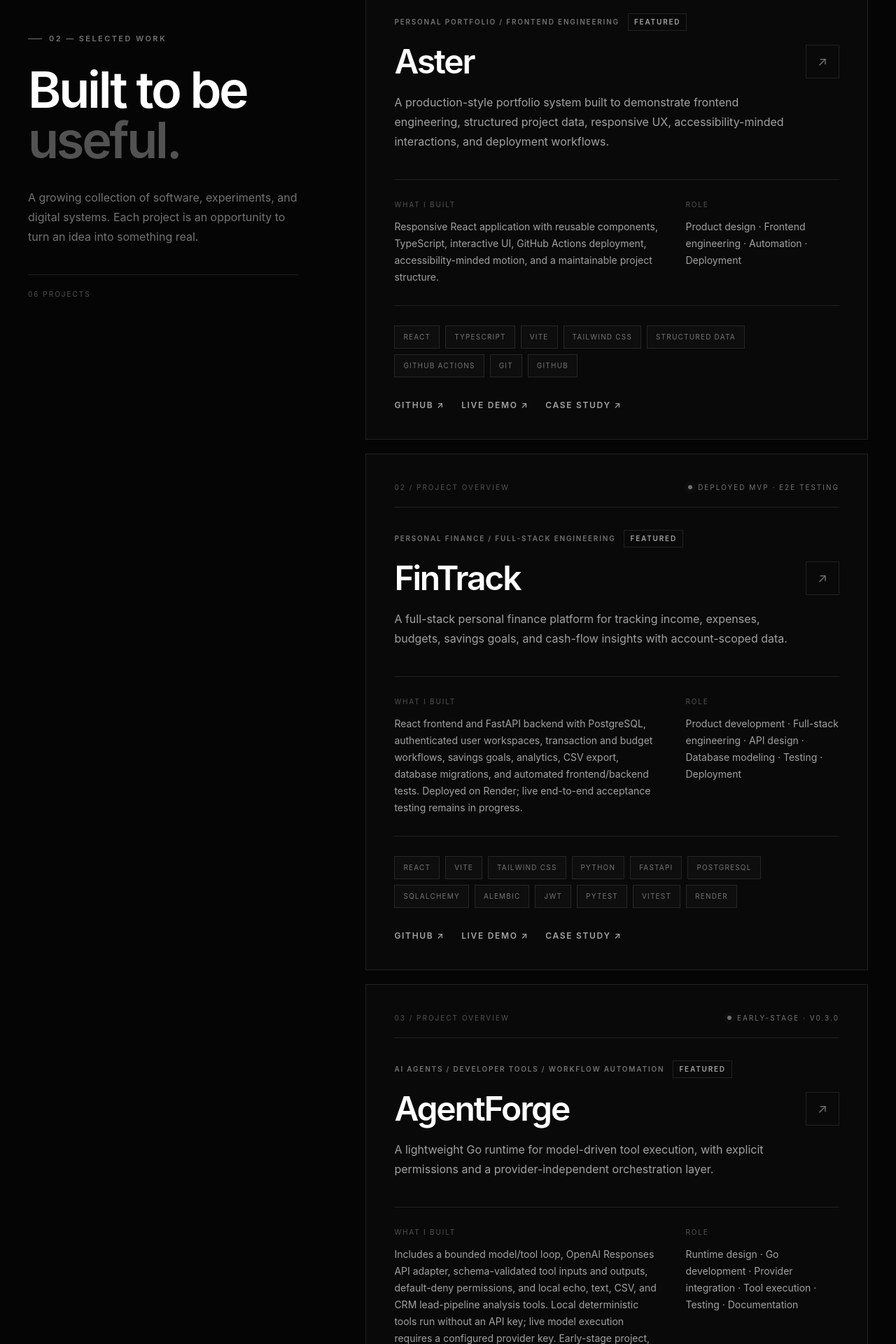
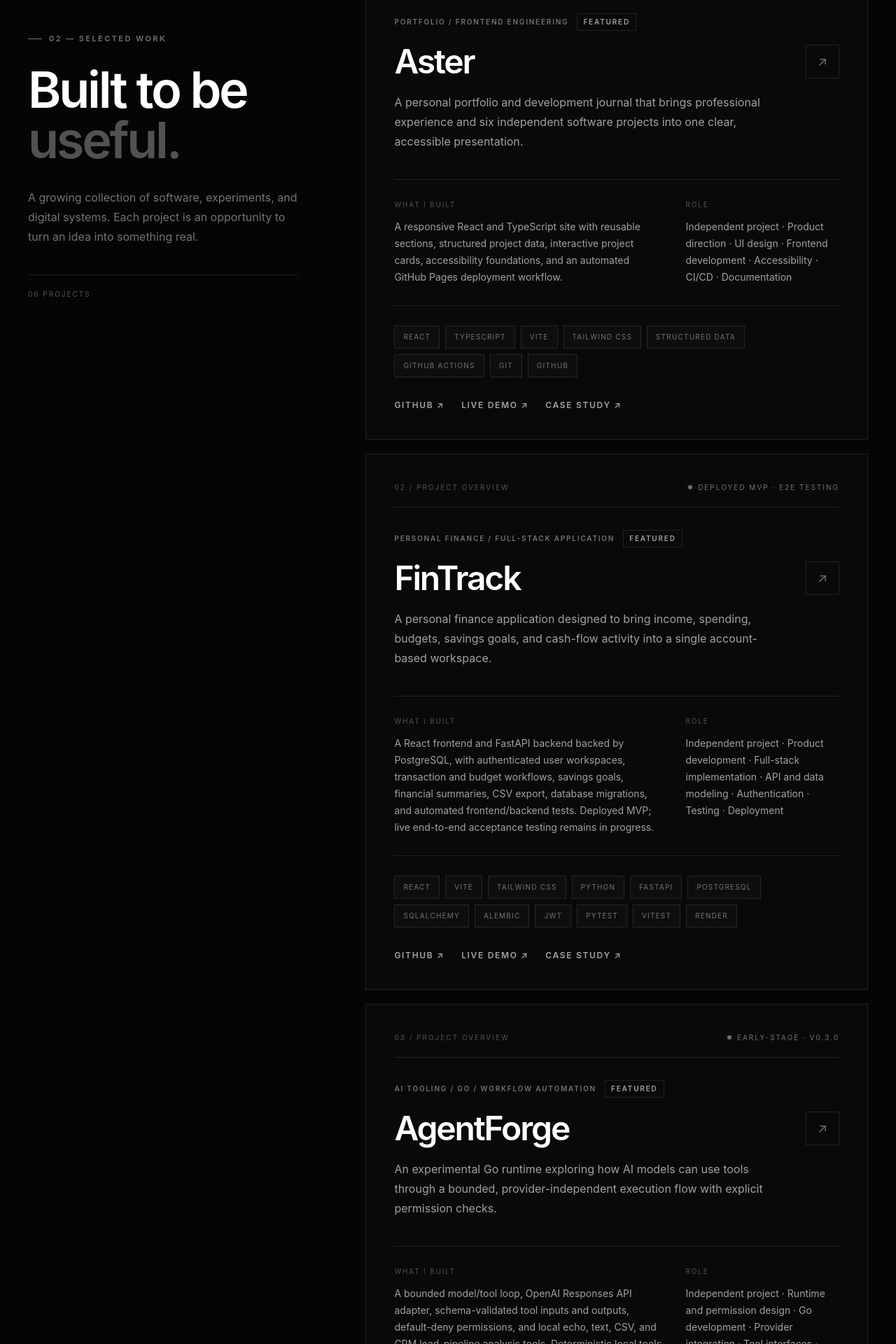
Before and after one commit to matteojose3112-bit/aster, a React (Vite) app in the folder portfolio/: page / in a window 1280 px wide. Shown: the part 5160-7080 px from the top of the page at 70% size. Built offline with nearby package versions, Linux system fonts and the light colour scheme.

Commit message:
Polish descriptions and contribution summaries for six project cards

```diff
--- a/portfolio/src/data/projects.ts
+++ b/portfolio/src/data/projects.ts
@@ -15,12 +15,12 @@ export type Project = {
 export const projects: Project[] = [
   {
     title: "Aster",
-    category: "Personal Portfolio / Frontend Engineering",
+    category: "Portfolio / Frontend Engineering",
     description:
-      "A production-style portfolio system built to demonstrate frontend engineering, structured project data, responsive UX, accessibility-minded interactions, and deployment workflows.",
+      "A personal portfolio and development journal that brings professional experience and six independent software projects into one clear, accessible presentation.",
     outcome:
-      "Responsive React application with reusable components, TypeScript, interactive UI, GitHub Actions deployment, accessibility-minded motion, and a maintainable project structure.",
-    role: "Product design · Frontend engineering · Automation · Deployment",
+      "A responsive React and TypeScript site with reusable sections, structured project data, interactive project cards, accessibility foundations, and an automated GitHub Pages deployment workflow.",
+    role: "Independent project · Product direction · UI design · Frontend development · Accessibility · CI/CD · Documentation",
     technologies: ["React", "TypeScript", "Vite", "Tailwind CSS", "Structured Data", "GitHub Actions", "Git", "GitHub"],
     status: "Complete · Maintenance",
     featured: true,
@@ -30,12 +30,12 @@ export const projects: Project[] = [
   },
   {
     title: "FinTrack",
-    category: "Personal Finance / Full-Stack Engineering",
+    category: "Personal Finance / Full-Stack Application",
     description:
-      "A full-stack personal finance platform for tracking income, expenses, budgets, savings goals, and cash-flow insights with account-scoped data.",
+      "A personal finance application designed to bring income, spending, budgets, savings goals, and cash-flow activity into a single account-based workspace.",
     outcome:
-      "React frontend and FastAPI backend with PostgreSQL, authenticated user workspaces, transaction and budget workflows, savings goals, analytics, CSV export, database migrations, and automated frontend/backend tests. Deployed on Render; live end-to-end acceptance testing remains in progress.",
-    role: "Product development · Full-stack engineering · API design · Database modeling · Testing · Deployment",
+      "A React frontend and FastAPI backend backed by PostgreSQL, with authenticated user workspaces, transaction and budget workflows, savings goals, financial summaries, CSV export, database migrations, and automated frontend/backend tests. Deployed MVP; live end-to-end acceptance testing remains in progress.",
+    role: "Independent project · Product development · Full-stack implementation · API and data modeling · Authentication · Testing · Deployment",
     technologies: ["React", "Vite", "Tailwind CSS", "Python", "FastAPI", "PostgreSQL", "SQLAlchemy", "Alembic", "JWT", "pytest", "Vitest", "Render"],
     status: "Deployed MVP · E2E testing",
     featured: true,
@@ -45,12 +45,12 @@ export const projects: Project[] = [
   },
   {
     title: "AgentForge",
-    category: "AI Agents / Developer Tools / Workflow Automation",
+    category: "AI Tooling / Go / Workflow Automation",
     description:
-      "A lightweight Go runtime for model-driven tool execution, with explicit permissions and a provider-independent orchestration layer.",
+      "An experimental Go runtime exploring how AI models can use tools through a bounded, provider-independent execution flow with explicit permission checks.",
     outcome:
-      "Includes a bounded model/tool loop, OpenAI Responses API adapter, schema-validated tool inputs and outputs, default-deny permissions, and local echo, text, CSV, and CRM lead-pipeline analysis tools. Local deterministic tools run without an API key; live model execution requires a configured provider key. Early-stage project, not production-ready.",
-    role: "Runtime design · Go development · Provider integration · Tool execution · Testing · Documentation",
+      "A bounded model/tool loop, OpenAI Responses API adapter, schema-validated tool inputs and outputs, default-deny permissions, and local echo, text, CSV, and CRM lead-pipeline analysis tools. Deterministic local tools work without an API key; model-backed execution requires a configured provider key. Early-stage project, not production-ready.",
+    role: "Independent project · Runtime and permission design · Go development · Provider integration · Tool interfaces · Testing · Documentation",
     technologies: ["Go", "OpenAI Responses API", "net/http", "JSON Schema subset", "CLI", "GitHub Actions"],
     status: "Early-stage · v0.3.0",
     featured: true,
@@ -59,12 +59,12 @@ export const projects: Project[] = [
   },
   {
     title: "Solution Studio",
-    category: "Business Solutions / Full-Stack Engineering",
+    category: "Business Tools / Full-Stack Application",
     description:
-      "A modular business-solutions workshop combining research briefs, document extraction, data processing, controlled text automation, and static website starter generation.",
+      "A modular business-solutions workspace that brings practical research, document handling, data processing, text automation, and website-starter tasks together in one interface.",
     outcome:
-      "Five functional studios delivered through a FastAPI backend and lightweight JavaScript frontend, with 58 passing backend tests recorded, GitHub Actions checks, and a public Render deployment. Production smoke tests passed for Research, Automation, and Development; live browser file-picker QA for Data and Documents remains outstanding.",
-    role: "Product development · Full-stack engineering · API design · Workflow design · Testing · Deployment · Documentation",
+      "Five focused studios delivered through a FastAPI backend and lightweight JavaScript frontend. The project records 58 passing backend tests, GitHub Actions checks, and a public Render deployment. Production smoke tests passed for Research, Automation, and Development; live browser file-picker QA for Data and Documents remains outstanding.",
+    role: "Independent project · Product and workflow design · Full-stack development · API implementation · Testing · Deployment · Documentation",
     technologies: ["Python", "FastAPI", "JavaScript", "HTML", "CSS", "pytest", "GitHub Actions", "Render"],
     status: "Deployed MVP · QA follow-up",
     featured: true,
@@ -74,12 +74,12 @@ export const projects: Project[] = [
   },
   {
     title: "OpsFlow",
-    category: "Operations / RevOps / Business Intelligence",
+    category: "Business Operations / RevOps",
     description:
-      "A functional operations dashboard for turning structured business data into operational visibility, performance indicators, and actionable priorities.",
+      "An operations dashboard for teams that need a practical view of tasks, exceptions, account health, and performance against operating targets.",
     outcome:
       "Interactive task and exception workflows, overdue detection, KPI target comparisons, account-health views, search and status filters, plus Supabase authentication and shared task/exception storage.",
-    role: "Product development · Frontend engineering · Operations workflows · Data modeling",
+    role: "Independent project · Operations workflow design · Product development · Frontend engineering · Data modeling · Supabase integration",
     technologies: ["React", "TypeScript", "Vite", "Supabase", "PostgreSQL", "GitHub Actions", "GitHub Pages"],
     status: "Live MVP",
     featured: true,
@@ -88,12 +88,12 @@ export const projects: Project[] = [
   },
   {
     title: "ClientPulse",
-    category: "Customer Success / SaaS / Automation",
+    category: "Customer Success / CRM Operations",
     description:
-      "A functional customer-success operations MVP for monitoring customer health, reviewing account risk, and managing follow-up from a centralized dashboard.",
+      "A customer-success workspace for reviewing account health, spotting potential risks, and keeping customer follow-up visible from one dashboard.",
     outcome:
-      "Interactive customer records, editable health statuses and scores, live portfolio metrics, search and filtering, risk summaries, recent activity, and browser-based persistence.",
-    role: "Product development · Frontend engineering · Data modeling · Customer-success workflows",
+      "A functional MVP with customer records, editable health scores and statuses, portfolio metrics, risk summaries, recent activity, search and filters, and browser-based persistence.",
+    role: "Independent project · Customer-success workflow design · Product development · Frontend engineering · Data modeling",
     technologies: ["React", "TypeScript", "Vite", "Tailwind CSS", "Local Storage", "GitHub Pages"],
     status: "Live MVP",
     featured: true,
```
